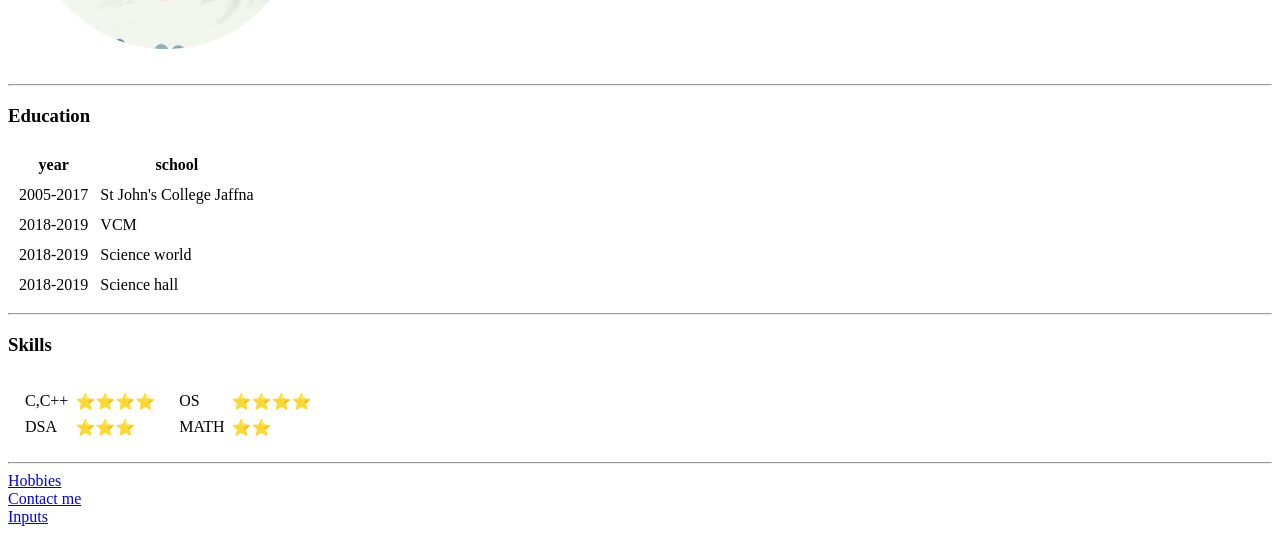
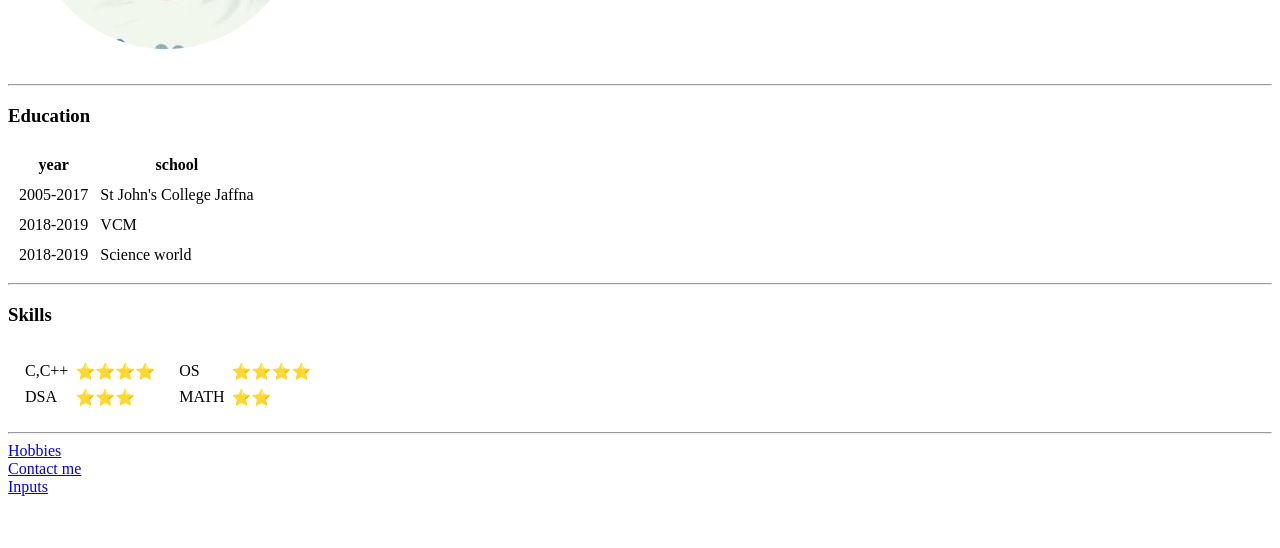
Before and after one commit to SPranavan/cv, a plain HTML site: page index.html in a window 1280 px wide. Shown: the part 252-800 px from the top of the page. Drawn offline with Linux system fonts and the light colour scheme.

Commit message:
delete a row in education table

```diff
--- a/index.html
+++ b/index.html
@@ -42,10 +42,6 @@
                 <td>2018-2019</td>
                 <td>Science world</td>
             </tr>
-            <tr>
-                <td>2018-2019</td>
-                <td>Science hall</td>
-            </tr>
         </table>
         <hr>
         <h3>Skills</h3>
```
